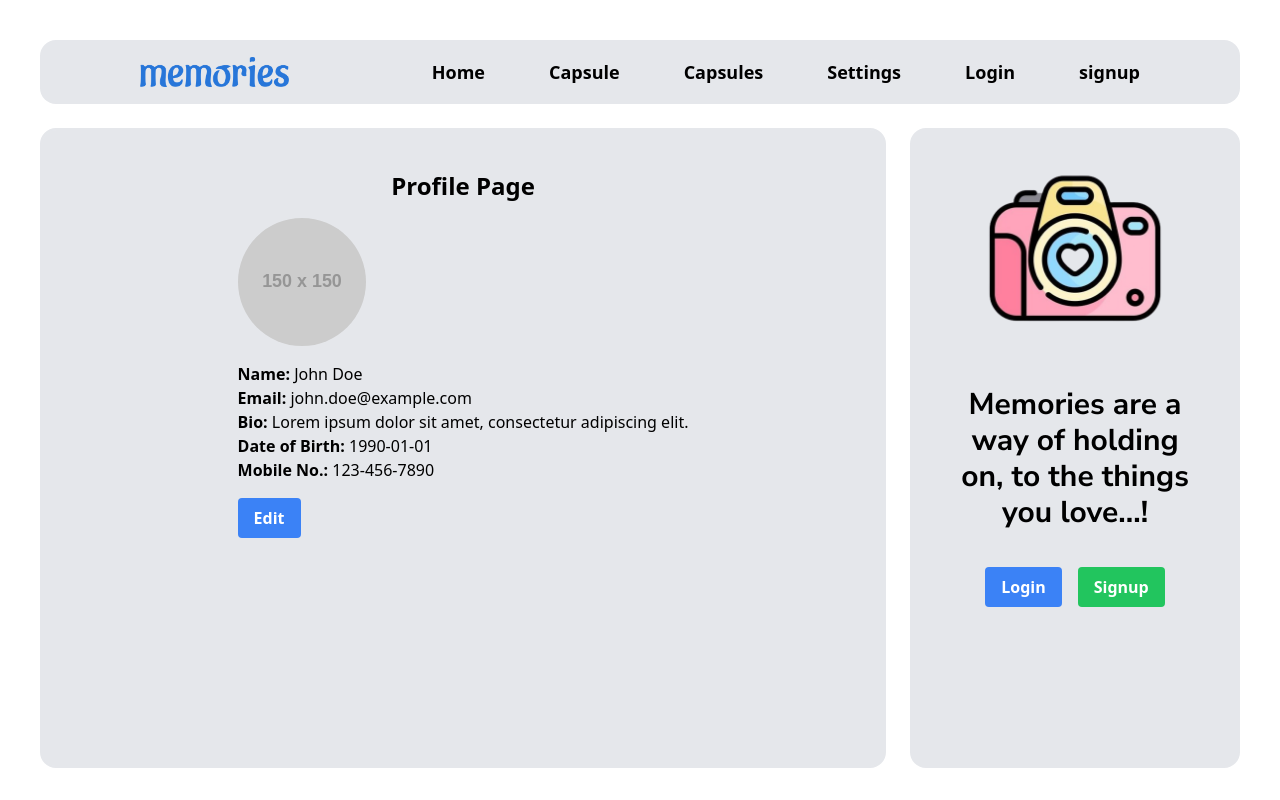
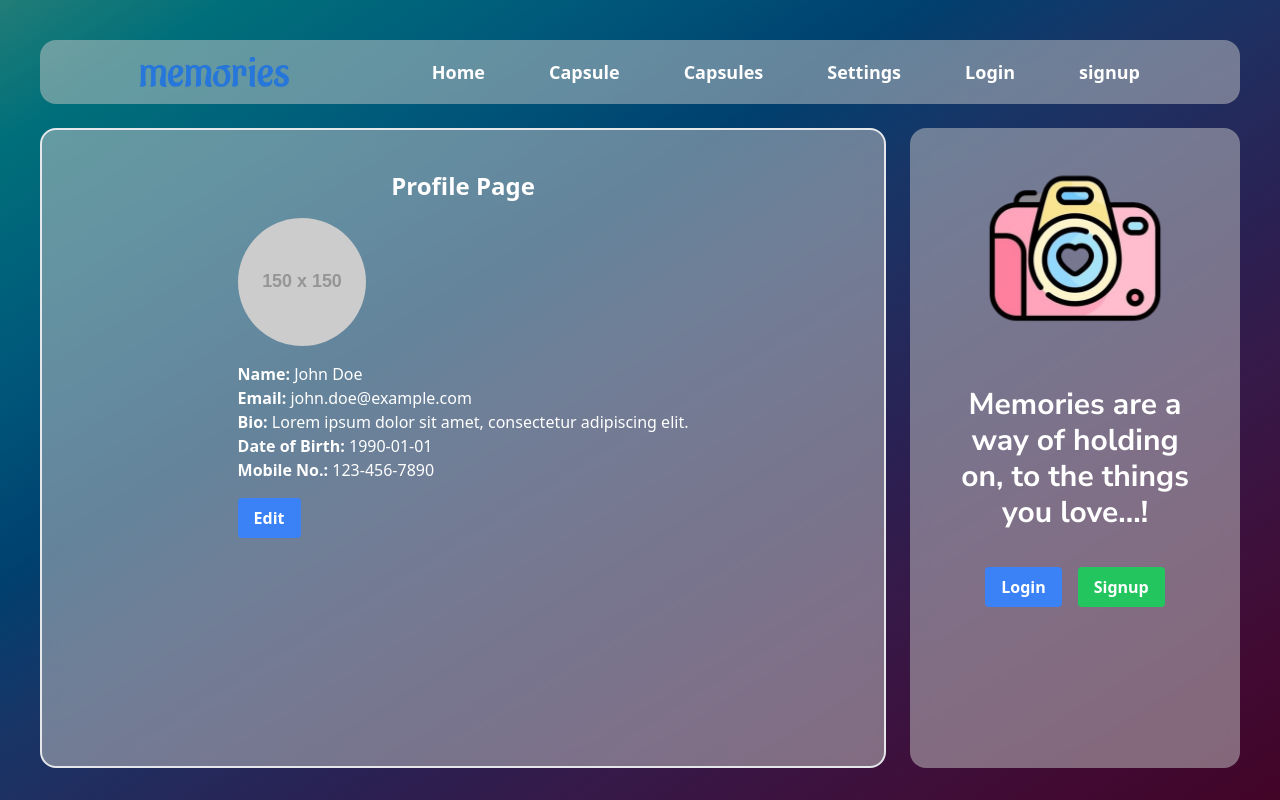
Before and after one commit to siddhant-2002/memory-capsule, a React (Create React App) app in the folder client/: page /settings in a window 1280 px wide. Built offline with nearby package versions, Linux system fonts and the light colour scheme; a web font is replaced by a local one.

Commit message:
design changed

```diff
--- a/client/src/App.css
+++ b/client/src/App.css
@@ -6,3 +6,24 @@
 .nunito-sans {
   font-family: 'Nunito Sans', sans-serif;
 }
+
+.bg-gradient {
+  background-image: linear-gradient(to left top, #420427, #410a32, #3d113d, #361948, #2b2052, #232b5d, #173667, #00406f, #005178, #00617b, #006f7a, #217d77);
+}
+
+/* In your styles.css file */
+.bg-blur {
+  background-color: rgba(200, 200, 200, 0.5); /* White with 50% opacity */
+  backdrop-filter: blur(10px); /* Blur effect */
+}
+
+
+/* styles.css */
+.hide-scrollbar::-webkit-scrollbar {
+  display: none; /* for Chrome, Safari, and Opera */
+}
+
+.hide-scrollbar {
+  -ms-overflow-style: none;  /* for IE and Edge */
+  scrollbar-width: none;  /* for Firefox */
+}
--- a/client/src/components/Feed/Capsule.jsx
+++ b/client/src/components/Feed/Capsule.jsx
@@ -20,7 +20,7 @@ export const Capsule = () => {
   }, []);
 
   return (
-    <div className='w-[100%] h-[100%] overflow-scroll overflow-x-hidden'>
+    <div className='w-[100%] h-[100%] overflow-scroll overflow-x-hidden hide-scrollbar'>
       <div className="w-[100%]  flex flex-col gap-3 sticky top-0 bg-gradient-to-b from-black text-white px-6 pb-8 ">
         <h1 className="text-[70px] font-bold">{time}</h1>
         <p className="text-4xl font-semibold ">CAPSULE NAME</p>
--- a/client/src/components/Feed/Home.jsx
+++ b/client/src/components/Feed/Home.jsx
@@ -2,23 +2,23 @@ import React from 'react'
 
 export const Home = () => {
   return (
-    <div className='h-full overflow-x-hidden overflow-scroll p-10'>
+    <div className='h-full overflow-x-hidden overflow-scroll hide-scrollbar p-10'>
         {/* About Memory Capsule */}
         <div className="flex flex-wrap items-center">
           <div className="w-full md:w-1/2 p-4">
             <img src="aboutus.png" alt="About Memory Capsule" className="rounded-lg shadow-md" />
           </div>
           <div className="w-full md:w-1/2 p-4">
-            <h2 className="text-2xl font-bold text-gray-800">About Memory Capsule</h2>
-            <p className="mt-2 text-gray-600">Memory Capsule is a unique platform dedicated to preserving your most cherished memories. Whether it's photos, videos, or written stories, our service ensures that your memories are stored securely and can be revisited anytime, anywhere.</p>
+            <h2 className="text-2xl font-bold ">About Memory Capsule</h2>
+            <p className="mt-2 ">Memory Capsule is a unique platform dedicated to preserving your most cherished memories. Whether it's photos, videos, or written stories, our service ensures that your memories are stored securely and can be revisited anytime, anywhere.</p>
           </div>
         </div>
 
         {/* Our Services */}
         <div className="flex flex-wrap items-center">
           <div className="w-full md:w-1/2 p-4 order-2 md:order-1">
-            <h2 className="text-2xl font-bold text-gray-800">Our Services</h2>
-            <p className="mt-2 text-gray-600">We offer a variety of services to help you capture, preserve, and share your memories. From digital time capsules to personalized memory books, our platform is designed to cater to all your memory preservation needs.</p>
+            <h2 className="text-2xl font-bold ">Our Services</h2>
+            <p className="mt-2 t">We offer a variety of services to help you capture, preserve, and share your memories. From digital time capsules to personalized memory books, our platform is designed to cater to all your memory preservation needs.</p>
           </div>
           <div className="w-full md:w-1/2 p-4 order-1 md:order-2">
             <img src="services.png" alt="Our Services" className="rounded-lg shadow-md" />
@@ -31,17 +31,17 @@ export const Home = () => {
             <img src="whychooseus.png" alt="Why Choose Us" className="rounded-lg shadow-md" />
           </div>
           <div className="w-full md:w-1/2 p-4">
-            <h2 className="text-2xl font-bold text-gray-800">Why Choose Us</h2>
-            <p className="mt-2 text-gray-600">At Memory Capsule, we understand the importance of preserving memories. Our platform is built with the latest technology to ensure your memories are kept safe and secure. With our easy-to-use interface and dedicated support team, creating and accessing your memory capsules has never been easier.</p>
+            <h2 className="text-2xl font-bold ">Why Choose Us</h2>
+            <p className="mt-2 ">At Memory Capsule, we understand the importance of preserving memories. Our platform is built with the latest technology to ensure your memories are kept safe and secure. With our easy-to-use interface and dedicated support team, creating and accessing your memory capsules has never been easier.</p>
           </div>
         </div>
 
         {/* Get In Touch */}
         <div className="flex flex-wrap items-center">
           <div className="w-full md:w-1/2 p-4 order-2 md:order-1">
-            <h2 className="text-2xl font-bold text-gray-800">Get In Touch</h2>
-            <p className="mt-2 text-gray-600">We're here to help you preserve your memories. If you have any questions, suggestions, or need assistance, please don't hesitate to reach out to us.</p>
-            <ul className="list-disc pl-5 mt-2 text-gray-600">
+            <h2 className="text-2xl font-bold ">Get In Touch</h2>
+            <p className="mt-2 ">We're here to help you preserve your memories. If you have any questions, suggestions, or need assistance, please don't hesitate to reach out to us.</p>
+            <ul className="list-disc pl-5 mt-2 ">
               <li>Email: support@memorycapsule.com</li>
               <li>Phone: +1 (234) 567-8901</li>
               <li>Address: 456 Memory Lane, Past Town, Historyland</li>
--- a/client/src/components/Feed/Settings.jsx
+++ b/client/src/components/Feed/Settings.jsx
@@ -47,7 +47,7 @@ export const Settings = () => {
   };
 
   return (
-    <div className='h-full w-full flex flex-col items-center  overflow-x-hidden overflow-scroll p-10'>
+    <div className='h-full w-full flex flex-col items-center hide-scrollbar overflow-x-hidden overflow-scroll p-10'>
       <h2 className="text-2xl font-bold mb-4">Profile Page</h2>
       {!isEditable ? (
         <div>
--- a/client/src/components/index.jsx
+++ b/client/src/components/index.jsx
@@ -21,16 +21,16 @@ export const Main = () => {
 
     // </div>
 
-    <div className='h-[100vh] w-[100vw]  flex flex-col bg-white gap-y-6 p-10 gap-x-6 overflow-y-hidden  '>
+    <div className='h-[100vh] w-[100vw] text-white flex flex-col bg-gradient gap-y-6 p-10 gap-x-6 overflow-y-hidden  '>
 
-      <div className=' bg-gray-200 h-[50vh] rounded-2xl flex place-content-center'>
+      <div className=' bg-blur h-[50vh] text-white rounded-2xl flex place-content-center'>
         <Navbar />
       </div>
       <div className='flex  gap-6'>
-        <div className='  bg-gray-200 w-[100vw] h-[80vh] rounded-2xl flex place-content-center border-2 '>
+        <div className='  bg-blur w-[100vw] h-[80vh] text-white rounded-2xl flex place-content-center border-2 '>
           <Feed />
         </div>
-        <div className=' bg-gray-200  rounded-2xl flex place-content-center'>
+        <div className=' bg-blur  rounded-2xl text-white flex place-content-center'>
           <Profile />
         </div>
       </div>
```
